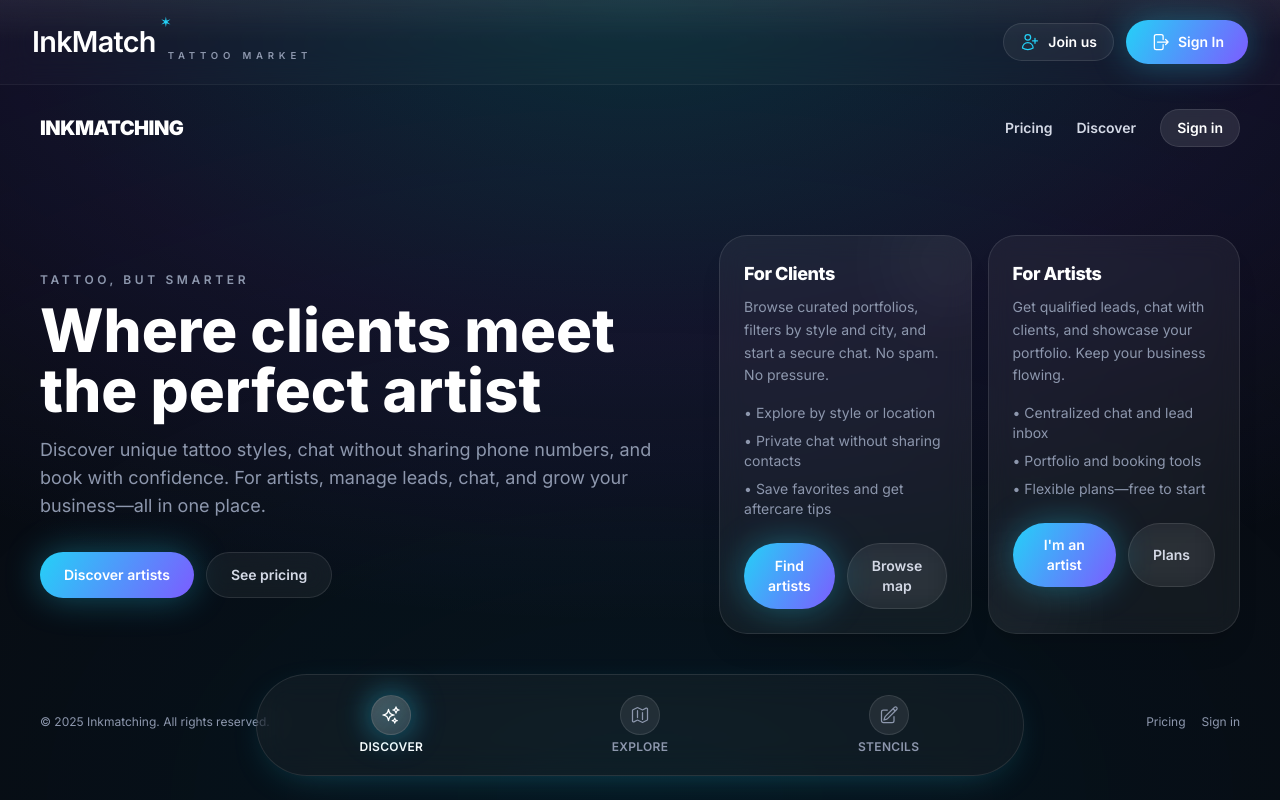
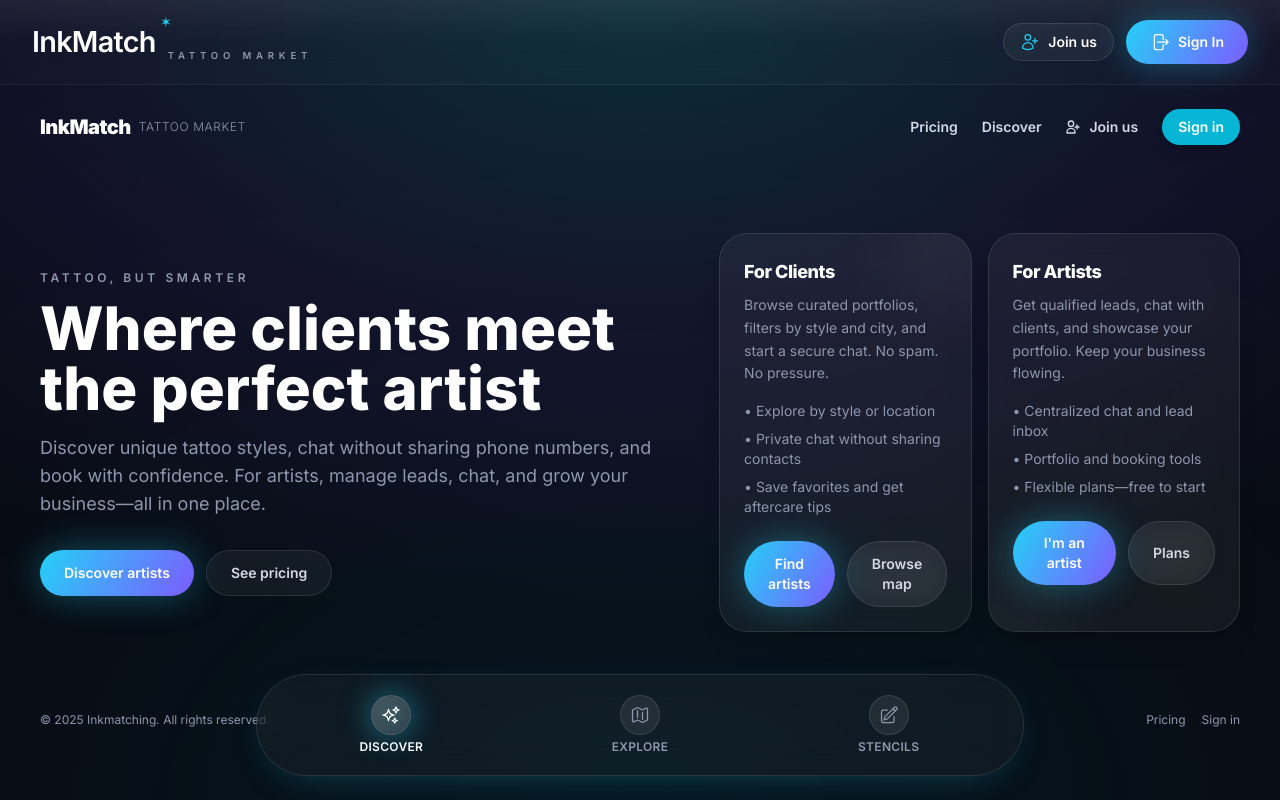
Before and after one commit to YounessHajiDev/inkmatchingweb, a Next.js app: page / in a window 1280 px wide. Shown: the top 800 px of the page. Built offline with nearby package versions, Linux system fonts and the light colour scheme; no server answers.

Commit message:
feat(landing): improve header navigation with Pricing, Discover, Join us, and Sign in buttons

```diff
--- a/app/page.tsx
+++ b/app/page.tsx
@@ -23,11 +23,22 @@ export default function LandingPage() {
       <div className="relative z-10">
         <header className="px-6 py-6 sm:px-10">
           <div className="mx-auto flex max-w-7xl items-center justify-between">
-            <div className="text-xl font-black tracking-tight text-white">INKMATCHING</div>
-            <nav className="hidden items-center gap-6 text-sm font-semibold text-ink-text sm:flex">
-              <button onClick={() => router.push('/pricing')} className="hover:text-white/90">Pricing</button>
-              <button onClick={() => router.push('/discover')} className="hover:text-white/90">Discover</button>
-              <button onClick={() => router.push('/login')} className="rounded-full border border-white/10 bg-white/10 px-4 py-2 text-white backdrop-blur-sm hover:bg-white/20">Sign in</button>
+            <div className="flex items-center gap-2">
+              <div className="text-xl font-black tracking-tight text-white">InkMatch</div>
+              <div className="text-xs font-light tracking-wider text-ink-text-muted uppercase">Tattoo Market</div>
+            </div>
+            <nav className="flex items-center gap-3 sm:gap-6 text-sm font-semibold">
+              <button onClick={() => router.push('/pricing')} className="text-ink-text hover:text-white transition-colors">Pricing</button>
+              <button onClick={() => router.push('/discover')} className="text-ink-text hover:text-white transition-colors">Discover</button>
+              <button onClick={() => router.push('/signup/role')} className="hidden sm:inline-flex items-center gap-2 text-ink-text hover:text-white transition-colors">
+                <svg className="w-4 h-4" fill="none" stroke="currentColor" viewBox="0 0 24 24">
+                  <path strokeLinecap="round" strokeLinejoin="round" strokeWidth={2} d="M18 9v3m0 0v3m0-3h3m-3 0h-3m-2-5a4 4 0 11-8 0 4 4 0 018 0zM3 20a6 6 0 0112 0v1H3v-1z" />
+                </svg>
+                Join us
+              </button>
+              <button onClick={() => router.push('/login')} className="rounded-full bg-cyan-500 hover:bg-cyan-400 px-4 py-2 text-white font-semibold transition-all shadow-lg hover:shadow-cyan-500/50">
+                Sign in
+              </button>
             </nav>
           </div>
         </header>
```
